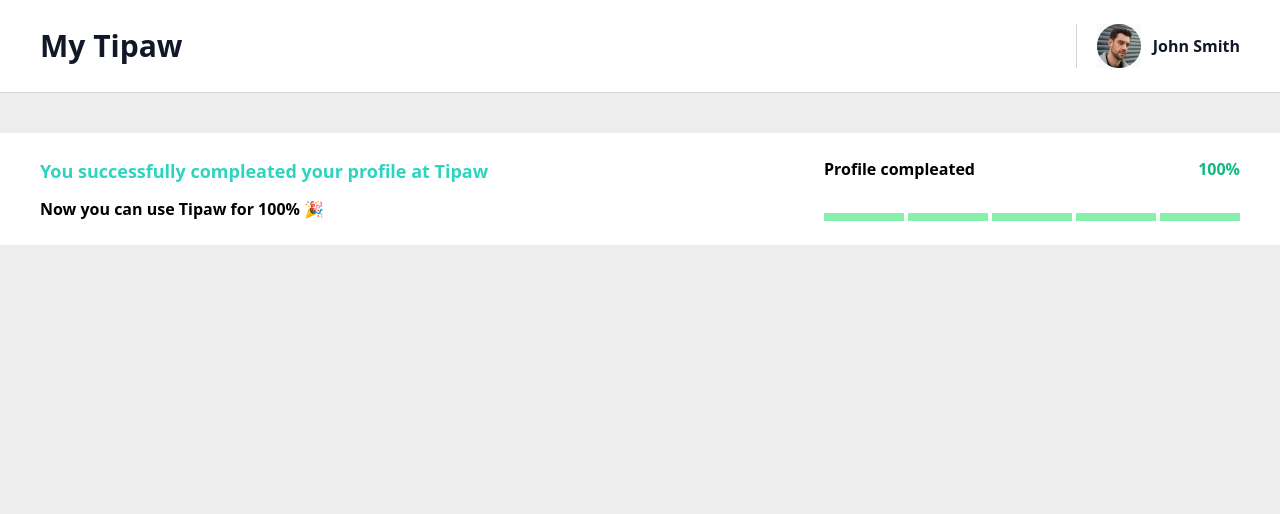
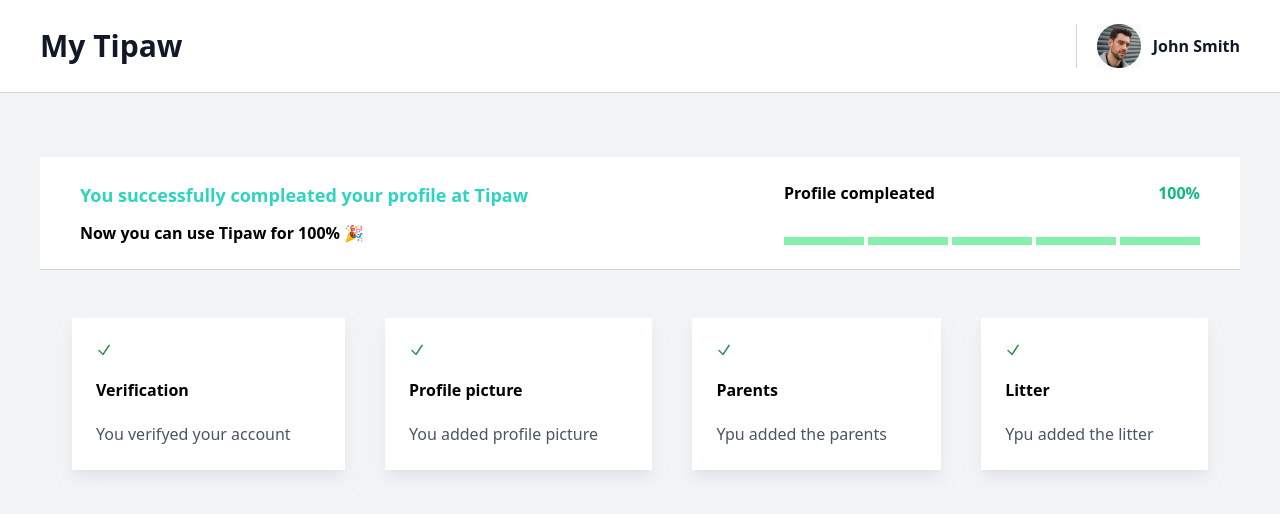
Before and after one commit to Andrij-Panasenko/google-git-next-auth, a Next.js app: page / in a window 1280 px wide. Shown: the top 514 px of the page. Built offline with nearby package versions, Linux system fonts and the light colour scheme.

Commit message:
styling for full status-bar

```diff
--- a/src/app/components/status-bar.tsx
+++ b/src/app/components/status-bar.tsx
@@ -1,3 +1,4 @@
+import Image from 'next/image';
 import React from 'react';
 
 export interface StatusBarProps {
@@ -7,7 +8,8 @@ export interface StatusBarProps {
 export default function StatusBar({ children }: StatusBarProps) {
   return (
     <>
-      <div className="container m-auto mt-10 py-6 px-10 bg-white flex justify-between">
+      <div className="container m-auto mt-10 py-6 px-10">
+        <div className="flex justify-between bg-white border-b border-gray-300 py-6 px-10">
           <div className="flex flex-col gap-3">{children}</div>
           <div className="flex flex-col justify-between">
             <div className="flex justify-between">
@@ -23,6 +25,51 @@ export default function StatusBar({ children }: StatusBarProps) {
             </div>
           </div>
         </div>
+        <div className="bg-gray-100 py-12 px-8">
+          <ul className="flex gap-10">
+            <li className=" flex-grow bg-white space-y-5 p-6 shadow-lg shadow-gray-300/50">
+              <Image
+                width={16}
+                height={16}
+                src="/icons/check.svg"
+                alt="check icon"
+              />
+              <h3 className="font-bold">Verification</h3>
+              <p className="text-gray-600">You verifyed your account</p>
+            </li>
+            <li className=" flex-grow bg-white space-y-5 p-6 shadow-lg shadow-gray-300/50">
+              <Image
+                width={16}
+                height={16}
+                src="/icons/check.svg"
+                alt="check icon"
+              />
+              <h3 className="font-bold">Profile picture</h3>
+              <p className="text-gray-600">You added profile picture</p>
+            </li>
+            <li className=" flex-grow bg-white space-y-5 p-6 shadow-lg shadow-gray-300/50">
+              <Image
+                width={16}
+                height={16}
+                src="/icons/check.svg"
+                alt="check icon"
+              />
+              <h3 className="font-bold">Parents</h3>
+              <p className="text-gray-600">Ypu added the parents</p>
+            </li>
+            <li className=" flex-grow bg-white space-y-5 p-6 shadow-lg shadow-gray-300/50">
+              <Image
+                width={16}
+                height={16}
+                src="/icons/check.svg"
+                alt="check icon"
+              />
+              <h3 className="font-bold">Litter</h3>
+              <p className="text-gray-600">Ypu added the litter</p>
+            </li>
+          </ul>
+        </div>
+      </div>
     </>
   );
 }
--- a/src/app/globals.css
+++ b/src/app/globals.css
@@ -9,5 +9,5 @@
 }
 
 body {
-  background-color: rgb(237, 237, 237);
+  background-color: rgb(243 244 246);
 }
```
Also changed, not shown: public/icons/check.svg (added). Lines whose indentation alone changed are shown as unchanged.
